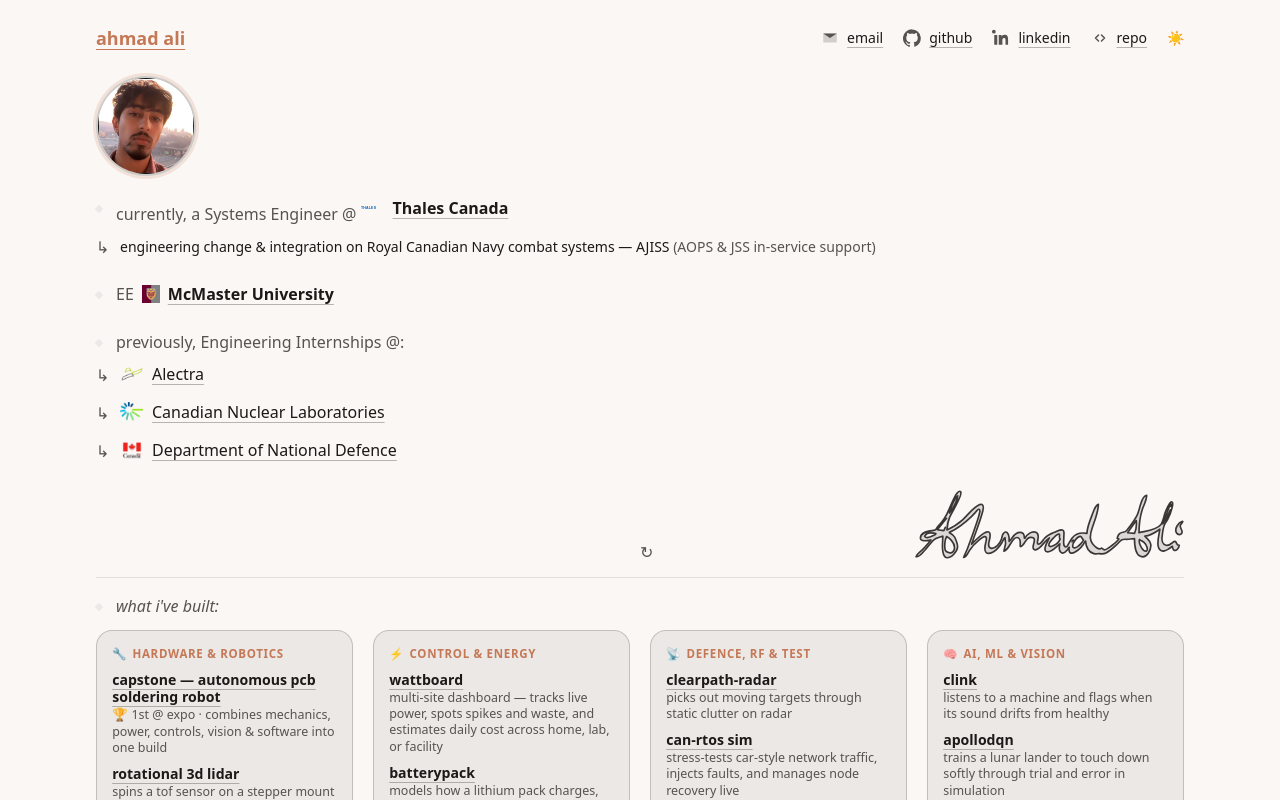
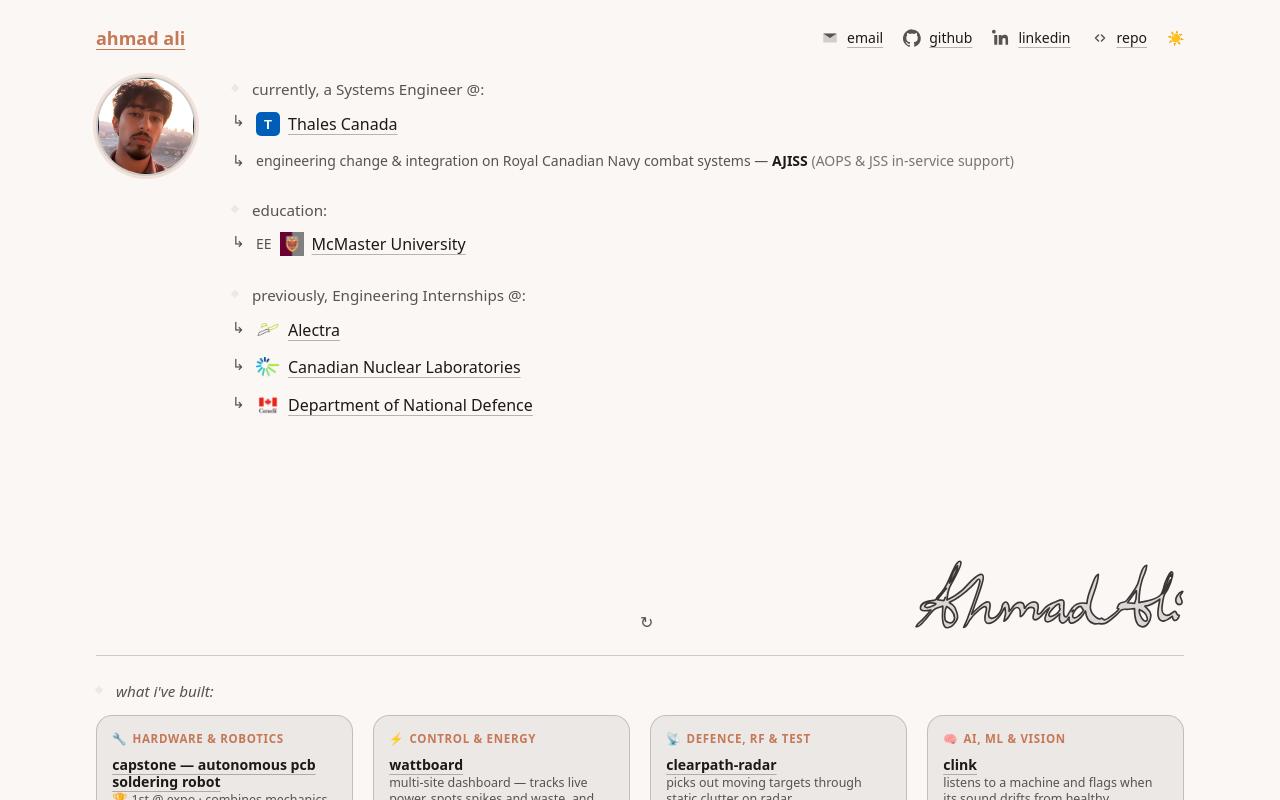
Before and after one commit to chaffybird56/portfolio, a Next.js app: page / in a window 1280 px wide. Shown: the top 800 px of the page. Built offline with nearby package versions, Linux system fonts and the light colour scheme.

Commit message:
Portfolio: polish intro timeline layout and section rhythm
Side-by-side headshot and experience blocks, consistent arrow rows,
visible Thales badge logo, and tighter signature spacing.

```diff
--- a/src/app/components/BuildingHighlights.js
+++ b/src/app/components/BuildingHighlights.js
@@ -4,7 +4,7 @@
 
 export default function BuildingHighlights() {
   return (
-    <div className="mt-4">
+    <div className="mt-6">
       <div className="section-line italic">what i&apos;ve built:</div>
       <div className="building-grid mt-3">
         {highlightCategories.map((cat) => (
--- a/src/app/components/Currently.js
+++ b/src/app/components/Currently.js
@@ -4,9 +4,11 @@
 
 export default function Currently() {
   return (
-    <div className="mt-5">
-      <div className="section-line">
-        currently, a Systems Engineer @{" "}
+    <section className="timeline-block">
+      <div className="section-line">currently, a Systems Engineer @:</div>
+      <ul className="timeline-list">
+        <li className="li-row">
+          <span className="li-arrow">↳</span>
           <span className="inline-logo">
             <Image
               src="/logos/thales.svg"
@@ -18,23 +20,21 @@
             <Link
               href="https://www.thalesgroup.com/en/countries/europe/canada"
               target="_blank"
-            className="u-anim-static font-semibold"
+              className="u-anim-static font-medium"
             >
               Thales Canada
             </Link>
           </span>
-      </div>
-      <ul className="mt-2 grid gap-2">
-        <li className="li-row">
+        </li>
+        <li className="li-row li-row-detail">
           <span className="li-arrow">↳</span>
-          <span className="text-sm leading-snug">
+          <span className="li-detail">
             engineering change &amp; integration on Royal Canadian Navy combat
-            systems —{" "}
-            <span className="font-medium">AJISS</span>{" "}
-            <span className="text-muted">(AOPS &amp; JSS in-service support)</span>
+            systems — <span className="li-detail-accent">AJISS</span>{" "}
+            <span className="opacity-80">(AOPS &amp; JSS in-service support)</span>
           </span>
         </li>
       </ul>
-    </div>
+    </section>
   );
 }
--- /dev/null
+++ b/src/app/components/Education.js
@@ -0,0 +1,33 @@
+"use client";
+import Image from "next/image";
+import Link from "next/link";
+
+export default function Education() {
+  return (
+    <section className="timeline-block">
+      <div className="section-line">education:</div>
+      <ul className="timeline-list">
+        <li className="li-row">
+          <span className="li-arrow">↳</span>
+          <span className="inline-logo">
+            <span className="text-muted text-sm font-medium">EE</span>
+            <Image
+              src="/logos/mcmaster.png"
+              alt="McMaster logo"
+              width={24}
+              height={24}
+              className="logo-24 object-contain"
+            />
+            <Link
+              href="https://www.mcmaster.ca/"
+              target="_blank"
+              className="u-anim-static font-medium"
+            >
+              McMaster University
+            </Link>
+          </span>
+        </li>
+      </ul>
+    </section>
+  );
+}
--- a/src/app/components/Previously.js
+++ b/src/app/components/Previously.js
@@ -2,7 +2,6 @@
 import Image from "next/image";
 import Link from "next/link";
 
-/* Bigger logos + names underlined at rest (animated on hover) */
 const items = [
   { name: "Alectra", logo: "/logos/alectra.png", url: "https://alectrautilities.com/company-overview" },
   { name: "Canadian Nuclear Laboratories", logo: "/logos/cnl.png", url: "https://www.cnl.ca/" },
@@ -11,9 +10,9 @@
 
 export default function Previously() {
   return (
-    <div className="mt-6">
+    <section className="timeline-block">
       <div className="section-line">previously, Engineering Internships @:</div>
-      <ul className="mt-2 grid gap-2">
+      <ul className="timeline-list">
         {items.map((it) => (
           <li key={it.name} className="li-row">
             <span className="li-arrow">↳</span>
@@ -24,6 +23,6 @@
           </li>
         ))}
       </ul>
-    </div>
+    </section>
   );
 }
--- a/src/app/globals.css
+++ b/src/app/globals.css
@@ -36,10 +36,24 @@
 .container-narrow{ @apply max-w-2xl mx-auto px-5 md:px-6; }
 .container-wide{ @apply max-w-6xl mx-auto px-5 md:px-8; }
 
-/* hero */
-.hero-row{
-  @apply flex items-center gap-4 md:gap-5;
+/* hero + intro timeline */
+.intro-grid{
+  display:grid;
+  gap:1.5rem 2.25rem;
+  grid-template-columns:100px minmax(0,1fr);
+  align-items:start;
 }
+@media (max-width:639px){
+  .intro-grid{ grid-template-columns:1fr; }
+  .headshot-wrap{ margin-inline:auto; }
+}
+.intro-timeline{
+  display:flex;
+  flex-direction:column;
+  gap:1.75rem;
+  padding-top:.15rem;
+}
+.hero-row{ @apply flex items-center; }
 .headshot-wrap{
   flex-shrink:0;
   width:100px; height:100px;
@@ -58,6 +72,16 @@
 .hero-tagline{ @apply text-sm md:text-base leading-snug; }
 .hero-links{ @apply mt-2 leading-relaxed; }
 .hero-sep{ @apply mx-2 opacity-50; }
+
+/* timeline sections */
+.timeline-block{ margin:0; }
+.timeline-list{
+  list-style:none;
+  margin-top:.65rem;
+  display:flex;
+  flex-direction:column;
+  gap:.55rem;
+}
 
 /* building highlights — 4 columns on wide screens */
 .building-grid{
@@ -123,14 +147,38 @@
 }
 
 /* rows + arrows */
-.li-row{ @apply relative pl-6 transition-transform; }
+.li-row{ @apply relative pl-6 transition-transform leading-snug; }
 .li-row:hover{ transform:translateX(2px); }
-.li-arrow{ @apply absolute left-0 top-[1px]; color:var(--muted); }
+.li-row-detail{ margin-top:.1rem; }
+.li-arrow{
+  @apply absolute left-0;
+  top:.12rem;
+  color:var(--muted);
+  font-size:.95rem;
+  line-height:1;
+}
+.li-detail{
+  display:block;
+  font-size:.875rem;
+  line-height:1.45;
+  color:var(--muted);
+}
+.li-detail-accent{
+  color:var(--fg);
+  font-weight:600;
+}
 
 /* section headers (diamond) */
-.section-line{ @apply relative pl-5; color:var(--muted); }
+.section-line{
+  @apply relative pl-5;
+  color:var(--muted);
+  font-size:.95rem;
+  line-height:1.5;
+}
 .section-line::before{
-  content:""; @apply absolute left-0 top-[10px] w-[6px] h-[6px] rotate-45;
+  content:"";
+  @apply absolute left-0 w-[6px] h-[6px] rotate-45;
+  top:.42rem;
   background-color:rgba(231,229,228,.85);
 }
 
@@ -148,7 +196,11 @@
 .header-links a{ @apply text-sm no-underline inline-flex items-center gap-2; color:var(--muted); }
 .toggle{ @apply text-sm; color:var(--muted); }
 
-/* signature divider */
+/* signature */
+.signature-block{
+  margin-top:1.25rem;
+  margin-bottom:.5rem;
+}
 .sig-rule{ height:1px; background-color:var(--border); width:100%; }
 
 /* project cards */
--- a/src/app/page.js
+++ b/src/app/page.js
@@ -1,12 +1,11 @@
 "use client";
 
-import Image from "next/image";
-import Link from "next/link";
 import Previously from "./components/Previously";
 import ProjectsGrid from "./components/ProjectsGrid";
 import Signature from "./components/Signature";
 import HeroIntro from "./components/HeroIntro";
 import Currently from "./components/Currently";
+import Education from "./components/Education";
 import BuildingHighlights from "./components/BuildingHighlights";
 import { useState, useEffect } from "react";
 
@@ -22,36 +21,17 @@
 
   return (
     <div className="text-fg">
-      <HeroIntro />
-
-      <Currently />
-
-      {/* Education */}
-      <div className="section-line mt-6">
-        <span className="inline-logo">
-          <span className="text-muted">EE</span>
-          <Image
-            src="/logos/mcmaster.png"
-            alt="McMaster logo"
-            width={18}
-            height={18}
-            className="logo-18 object-contain"
-          />
-          <Link
-            href="https://www.mcmaster.ca/"
-            target="_blank"
-            className="u-anim-static font-semibold"
-          >
-            McMaster University
-          </Link>
-        </span>
+      <div className="intro-grid">
+        <HeroIntro />
+        <div className="intro-timeline">
+          <Currently />
+          <Education />
+          <Previously />
+        </div>
       </div>
 
-      <Previously />
-
-      {/* Signature */}
-      <div className="-mt-8 md:-mt-24">
-        <div className="-mt-8 md:-mt-24 relative pointer-events-none flex justify-end pr-3">
+      <div className="signature-block">
+        <div className="relative pointer-events-none flex justify-end pr-3">
           <div className="text-stone-10000 dark:text-stone-1000 translate-x-4 md:translate-x-6">
             <Signature
               key={sigKey}
@@ -77,12 +57,12 @@
           </button>
         </div>
 
-        <div className="mt-0 h-px w-full bg-stone-300/60 dark:bg-stone-600/50" />
+        <div className="sig-rule mt-2" />
       </div>
 
       <BuildingHighlights />
 
-      <h2 className="site-name underline underline-offset-[6px] decoration-stone-400 dark:decoration-stone-600 mt-6 mb-3">
+      <h2 className="site-name underline underline-offset-[6px] decoration-stone-400 dark:decoration-stone-600 mt-8 mb-3">
         all projects
       </h2>
 
```
Also changed, not shown: public/logos/thales.svg. Lines whose indentation alone changed are shown as unchanged.
